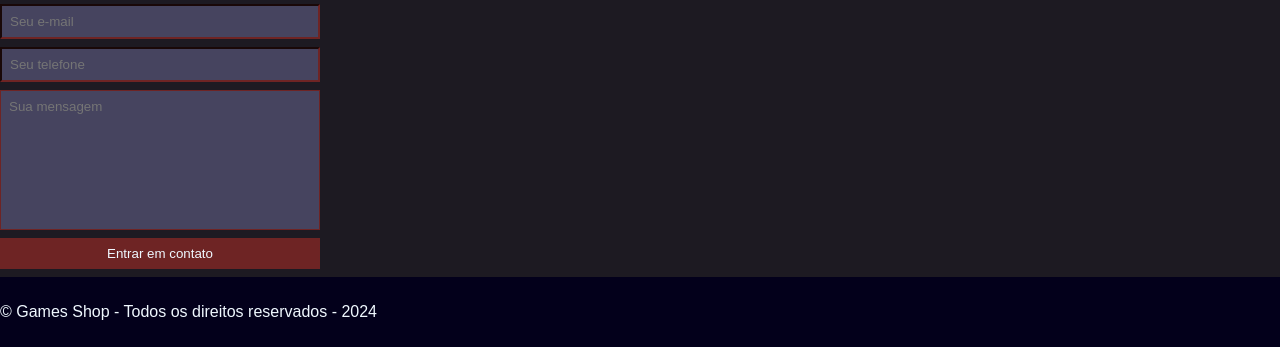
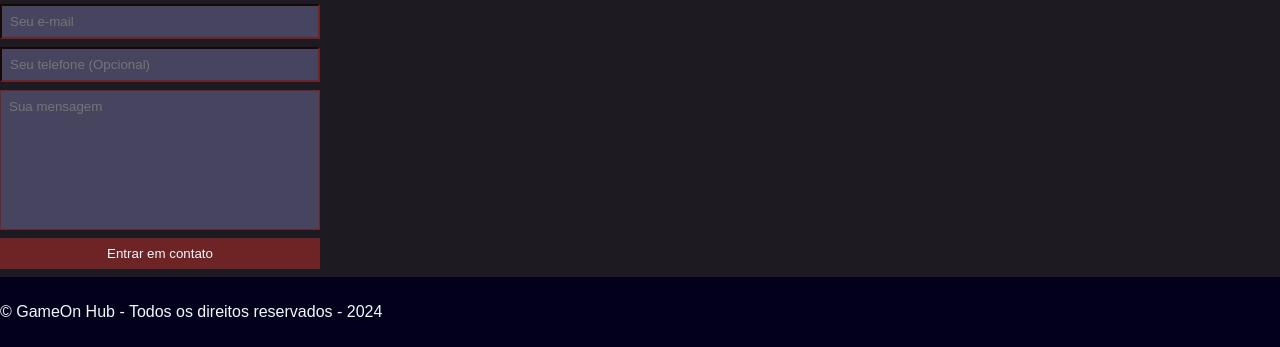
Before and after one commit to KaueSouto/ProjetoEBAC_1, a plain HTML site: page index.html in a window 1280 px wide. Shown: the part 941-1288 px from the top of the page. Drawn offline with Linux system fonts and the light colour scheme; a web font is replaced by a local one.

Commit message:
Commit inicial

```diff
--- a/index.html
+++ b/index.html
@@ -47,7 +47,7 @@
                         <form>
                             <input type="text" placeholder="Seu nome" required>
                             <input type="email" placeholder="Seu e-mail" required>
-                            <input type="tel" placeholder="Seu telefone">
+                            <input type="tel" placeholder="Seu telefone (Opcional)">
                             <textarea placeholder="Sua mensagem" required></textarea>
                             <button type="submit">Entrar em contato</button>
                         </form>
@@ -68,7 +68,7 @@
     </section>
     <footer>
         <div class="container">
-            <p>© Games Shop - Todos os direitos reservados - 2024</p>
+            <p>© GameOn Hub - Todos os direitos reservados - 2024</p>
         </div>
     </footer>
 </body>
```
